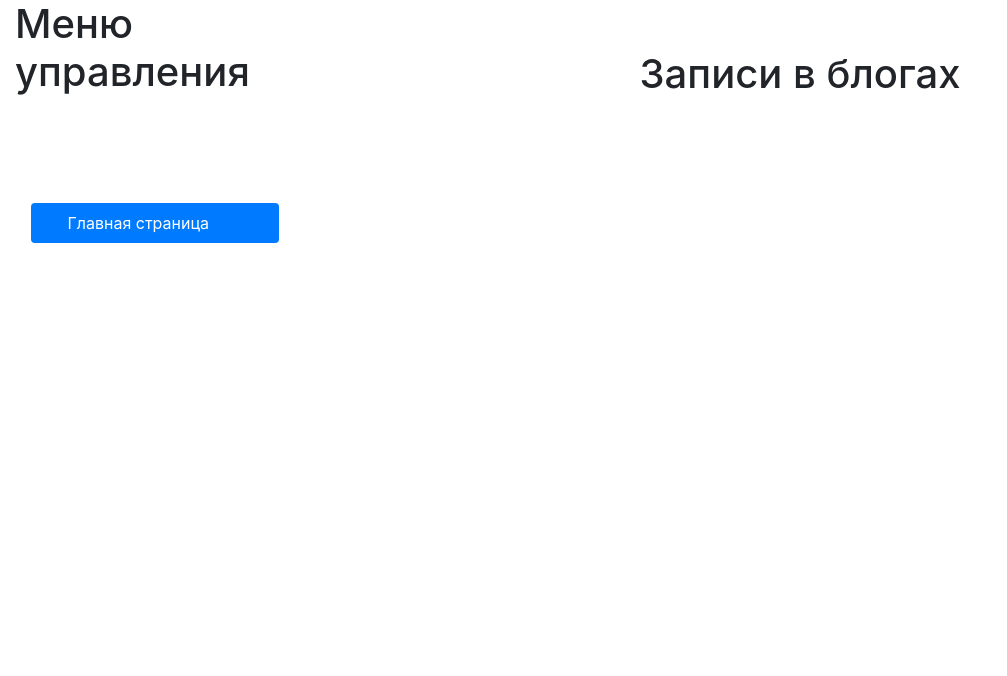
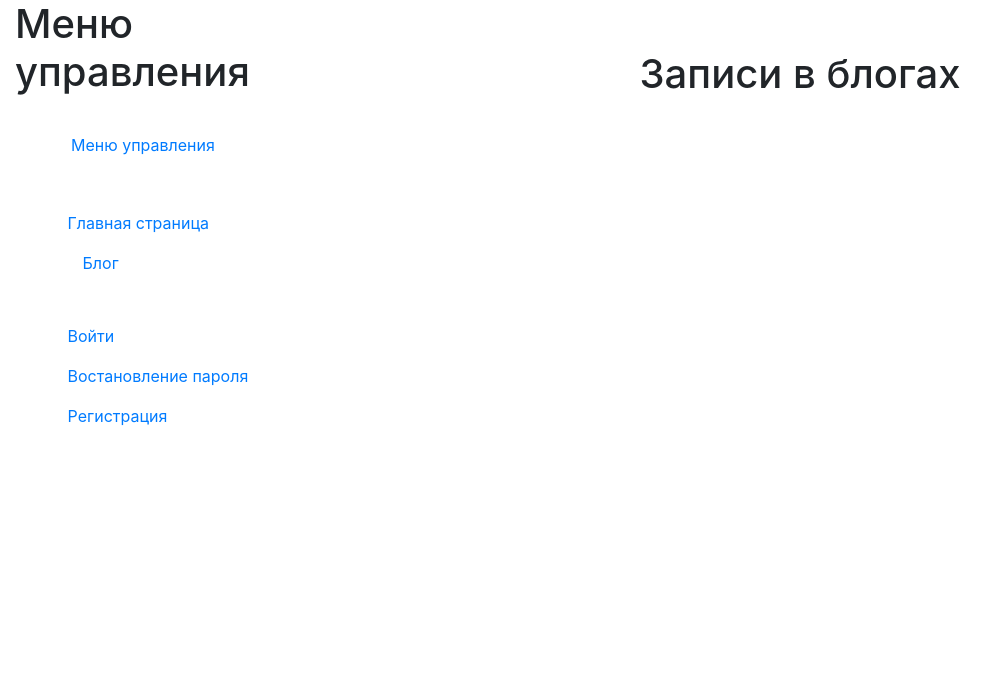
Before and after one commit to TanzhorRIK/Course_work_6, a Django app: template blog/templates/blog/blog_post_list.html in a window 1280 px wide. Shown: the top 676 px of the page, without its empty margins (0-1007 px from the left). Run offline with Django 4.2, Linux system fonts and the light colour scheme; the template is opened without the code that fills it, so the values that code supplies are empty; some libraries are stand-ins or nearby versions.

Commit message:
fixed style

```diff
--- a/mailing/templates/mailing/base.html
+++ b/mailing/templates/mailing/base.html
@@ -1,7 +1,5 @@
 {% load static %}
-
-<!doctype html>
-<html lang="en">
+<html>
 <head>
     <meta charset="utf-8">
     <meta name="viewport" content="width=device-width, initial-scale=1">
@@ -31,7 +29,7 @@
         <div class="col-md-3">
             <h1 class="visually-hidden">Меню управления</h1>
             <div class="d-flex flex-column flex-shrink-0 p-3 text-bg-dark h-100" style="width: 280px;">
-                <a href="/" class="d-flex align-items-center mb-3 mb-md-0 me-md-auto text-white text-decoration-none">
+                <a href="/" class="d-flex align-items-center mb-3 mb-md-0 me-md-auto text-black text-decoration-none">
                     <svg class="bi pe-none me-2" width="40" height="50">
                         <use xlink:href=""></use>
                     </svg>
@@ -40,7 +38,7 @@
                 <hr>
                 <ul class="nav nav-pills flex-column mb-auto">
                     <li class="nav-item">
-                        <a href="{% url 'mailing:index' %}" class="nav-link active" aria-current="page">
+                        <a href="{% url 'mailing:index' %}" class="nav-link text-black" aria-current="page">
                             <svg class="bi pe-none me-2" width="16" height="16">
                                 <use xlink:href="#home"></use>
                             </svg>
@@ -48,19 +46,19 @@
                         </a>
                     </li>
                     <div class="container">
-                        <a href="{% url 'blog:blog_post_list' %}" class="nav-link text-white">
+                        <a href="{% url 'blog:blog_post_list' %}" class="nav-link text-black" >
                             <svg class="bi pe-none me-2" width="16" height="16">
                                 <use xlink:href="{% url 'blog:blog_post_list' %}"></use>
                             </svg>
-                            Блогосфера
+                            Блог
                         </a>
                     </div>
                     <li>
                         {% if user.is_authenticated %}
                         <div class="container">
-                            <a href="/mailing_list" class="nav-link text-white">
+                            <a href="{% url 'mailing:mailing_list' %}" class="nav-link text-black">
                                 <svg class="bi pe-none me-2" width="16" height="16">
-                                    <use xlink:href="/mailing_list"></use>
+                                    <use xlink:href="{% url 'mailing:mailing_list' %}"></use>
                                 </svg>
                                 Рассылки
                             </a>
@@ -76,7 +74,7 @@
                     <li>
                         {% if user.is_authenticated %}
                         <div class="container">
-                            <a href="{% url 'client:client_list' %}" class="nav-link text-white">
+                            <a href="{% url 'client:client_list' %}" class="nav-link text-black">
                                 <svg class="bi pe-none me-2" width="16" height="16">
                                     <use xlink:href="{% url 'client:client_list' %}"></use>
                                 </svg>
@@ -89,7 +87,7 @@
                     <li>
                         {% if user.is_authenticated %}
                         <div class="container">
-                            <a href="/mailing_report" class="nav-link text-white">
+                            <a href="/mailing_report" class="nav-link text-black">
                                 <svg class="bi pe-none me-2" width="16" height="16">
                                     <use xlink:href="/mailing_report"></use>
                                 </svg>
@@ -102,7 +100,7 @@
                     <hr>
                     <li>
                         {% if user.is_authenticated %}
-                        <a class="nav-link text-white">
+                        <a class="nav-link text-black">
                             <svg class="bi pe-none me-2" width="16" height="16">
 
                             </svg>
@@ -112,7 +110,7 @@
                             <font color="red" size="4">Внимание, вы деактивированы</font>
                             {% endif %}
 
-                            <div class="nav-link text-white">
+                            <div class="nav-link text-black">
                                 <svg class="bi pe-none me-2" width="16" height="16">
                                 </svg>
                                 {% if user.is_superuser %}
@@ -122,38 +120,38 @@
                                 {% endif %}
                             </div>
                         </a>
-                        <a href="{% url 'users:logout' %}" class="nav-link text-white">
+                        <a href="{% url 'users:logout' %}" class="nav-link text-black">
                             <svg class="bi pe-none me-2" width="16" height="16">
                                 <use xlink:href="{% url 'users:logout' %}"></use>
                             </svg>
                             Выход
                         </a>
-                        <a href="{% url 'users:update' %}" class="nav-link text-white">
+                        <a href="{% url 'users:update' %}" class="nav-link text-black">
                             <svg class="bi pe-none me-2" width="16" height="16">
                                 <use xlink:href="{% url 'users:update' %}"></use>
                             </svg>
                             Профиль
                         </a>
-                        <a href="{% url 'users:gen_pass' %}" class="nav-link text-white">
+                        <a href="{% url 'users:gen_pass' %}" class="nav-link text-black">
                             <svg class="bi pe-none me-2" width="16" height="16">
                                 <use xlink:href="{% url 'users:gen_pass' %}"></use>
                             </svg>
                             Сбросить пароль
                         </a>
                         {% else %}
-                        <a href="{% url 'users:login' %}" class="nav-link text-white">
+                        <a href="{% url 'users:login' %}" class="nav-link text-black">
                             <svg class="bi pe-none me-2" width="16" height="16">
                                 <use xlink:href="{% url 'users:login' %}"></use>
                             </svg>
                             Войти
                         </a>
-                        <a href="{% url 'users:password_reset' %}" class="nav-link text-white">
+                        <a href="{% url 'users:password_reset' %}" class="nav-link text-black">
                             <svg class="bi pe-none me-2" width="16" height="16">
                                 <use xlink:href="{% url 'users:password_reset' %}"></use>
                             </svg>
                             Востановление пароля
                         </a>
-                        <a href="{% url 'users:register' %}" class="nav-link text-white">
+                        <a href="{% url 'users:register' %}" class="nav-link text-black">
                             <svg class="bi pe-none me-2" width="16" height="16">
                                 <use xlink:href="{% url 'users:register' %}"></use>
                             </svg>
```
